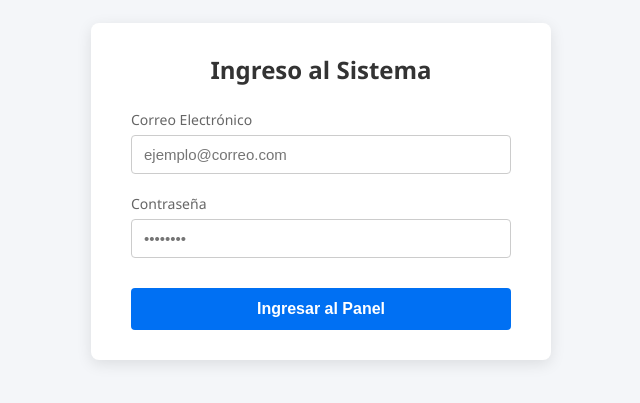
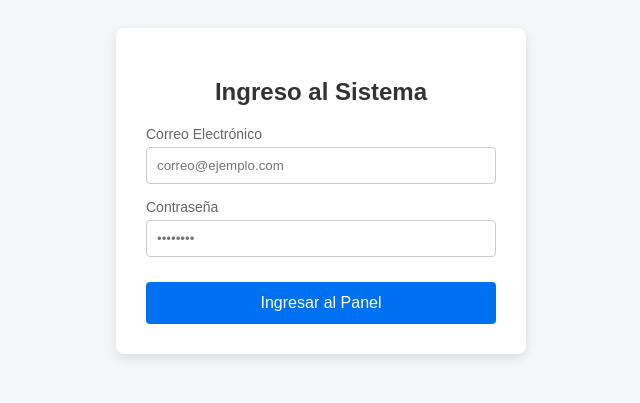
Before and after one commit to Sasfabu/Sasfabu-Buz, a website: page login.html in a window 1280 px wide. Shown: the part 209-612 px from the top of the page, without its empty margins (319-959 px from the left). Drawn offline with Linux system fonts and the light colour scheme.

Commit message:
Update login.html

```diff
--- a/login.html
+++ b/login.html
@@ -1,113 +1,55 @@
 <!DOCTYPE html>
 <html lang="es">
-
 <head>
     <meta charset="UTF-8">
     <meta name="viewport" content="width=device-width, initial-scale=1.0">
     <title>Iniciar Sesión - Control de Ventas</title>
     <style>
-        /* Estilos modernos y limpios para centrar el formulario en la pantalla */
         body {
-            font-family: 'Segoe UI', Tahoma, Geneva, Verdana, sans-serif;
+            font-family: Arial, sans-serif;
             background-color: #f4f6f9;
-            margin: 0;
             display: flex;
             justify-content: center;
             align-items: center;
             height: 100vh;
+            margin: 0;
         }
-
-        .login-container {
-            background-color: #ffffff;
-            padding: 30px 40px;
+        .login-box {
+            background: white;
+            padding: 30px;
             border-radius: 8px;
-            box-shadow: 0 4px 15px rgba(0, 0, 0, 0.1);
+            box-shadow: 0 4px 12px rgba(0,0,0,0.1);
             width: 100%;
-            max-width: 380px;
+            max-width: 350px;
         }
-
-        h2 {
-            margin-top: 0;
-            margin-bottom: 24px;
-            color: #333333;
-            text-align: center;
-            font-size: 24px;
-        }
-
-        .form-group {
-            margin-bottom: 20px;
-        }
-
-        label {
-            display: block;
-            margin-bottom: 6px;
-            color: #666666;
-            font-size: 14px;
-            font-weight: 500;
-        }
-
-        input {
-            width: 100%;
-            padding: 10px 12px;
-            border: 1px solid #cccccc;
-            border-radius: 4px;
-            font-size: 15px;
-            box-sizing: border-box;
-            transition: border-color 0.2s;
-        }
-
-        input:focus {
-            border-color: #0070f3;
-            outline: none;
-        }
-
-        button {
-            width: 100%;
-            padding: 12px;
-            background-color: #0070f3;
-            color: white;
-            border: none;
-            border-radius: 4px;
-            font-size: 16px;
-            font-weight: 600;
-            cursor: pointer;
-            transition: background-color 0.2s;
-            margin-top: 10px;
-        }
-
-        button:hover {
-            background-color: #0051cb;
-        }
+        h2 { text-align: center; margin-bottom: 20px; color: #333; }
+        .input-group { margin-bottom: 15px; }
+        label { display: block; margin-bottom: 5px; color: #666; font-size: 14px; }
+        input { width: 100%; padding: 10px; border: 1px solid #ccc; border-radius: 4px; box-sizing: border-box; }
+        button { width: 100%; padding: 12px; background: #0070f3; color: white; border: none; border-radius: 4px; font-size: 16px; cursor: pointer; margin-top: 10px; }
+        button:hover { background: #0051cb; }
     </style>
 </head>
-
 <body>
 
-    <div class="login-container">
+    <div class="login-box">
         <h2>Ingreso al Sistema</h2>
-
-        <!-- El id="loginForm" es requerido para que login.js capture el evento -->
+        <!-- Formulario con el ID exacto -->
         <form id="loginForm">
-
-            <div class="form-group">
-                <label for="emailInput">Correo Electrónico</label>
-                <!-- El id="emailInput" es el que lee tu archivo JavaScript -->
-                <input type="email" id="emailInput" required placeholder="ejemplo@correo.com">
+            <div class="input-group">
+                <label>Correo Electrónico</label>
+                <input type="email" id="emailInput" required placeholder="correo@ejemplo.com">
             </div>
-
-            <div class="form-group">
-                <label for="passwordInput">Contraseña</label>
-                <!-- El id="passwordInput" es el que lee tu archivo JavaScript -->
+            <div class="input-group">
+                <label>Contraseña</label>
                 <input type="password" id="passwordInput" required placeholder="••••••••">
             </div>
-
             <button type="submit">Ingresar al Panel</button>
         </form>
     </div>
 
-    <!-- VINCULACIÓN CRÍTICA: Llama a tu lógica de Firebase en modo módulo -->
-    <script type="module" src="login.js?v=3"></script>
+    <!-- Forzamos al navegador a leer la lógica limpia instalando la versión 4 -->
+    <script type="module" src="login.js?v=4"></script>
 
 </body>
-
 </html>
```
